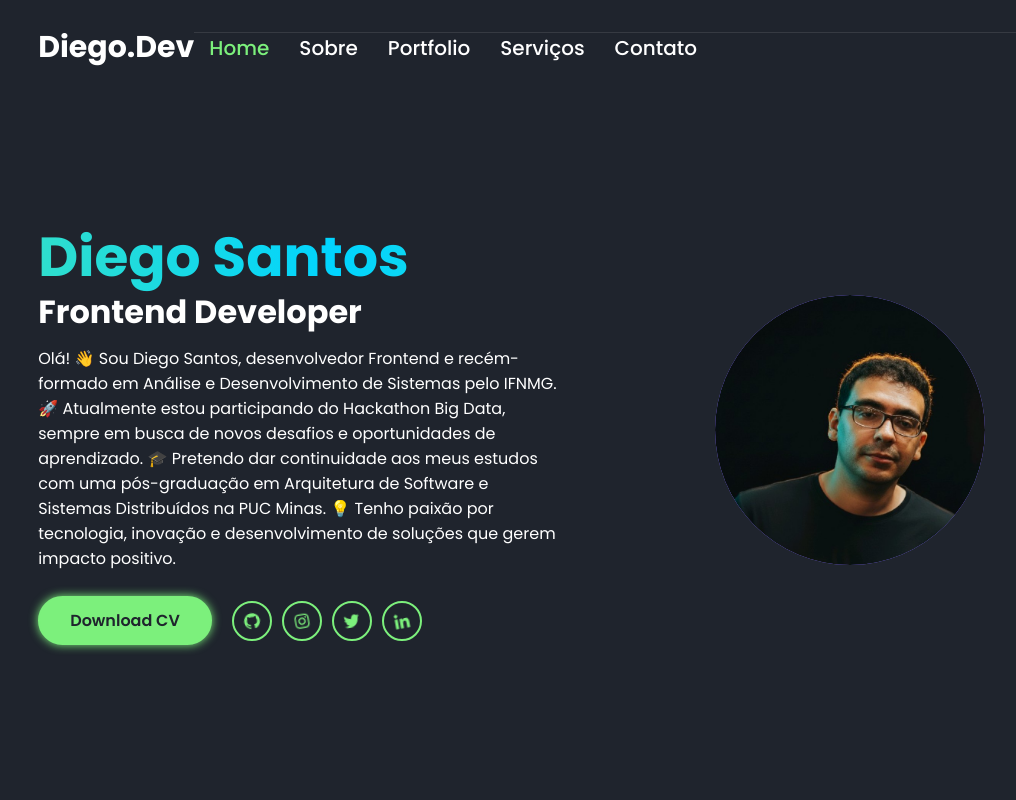
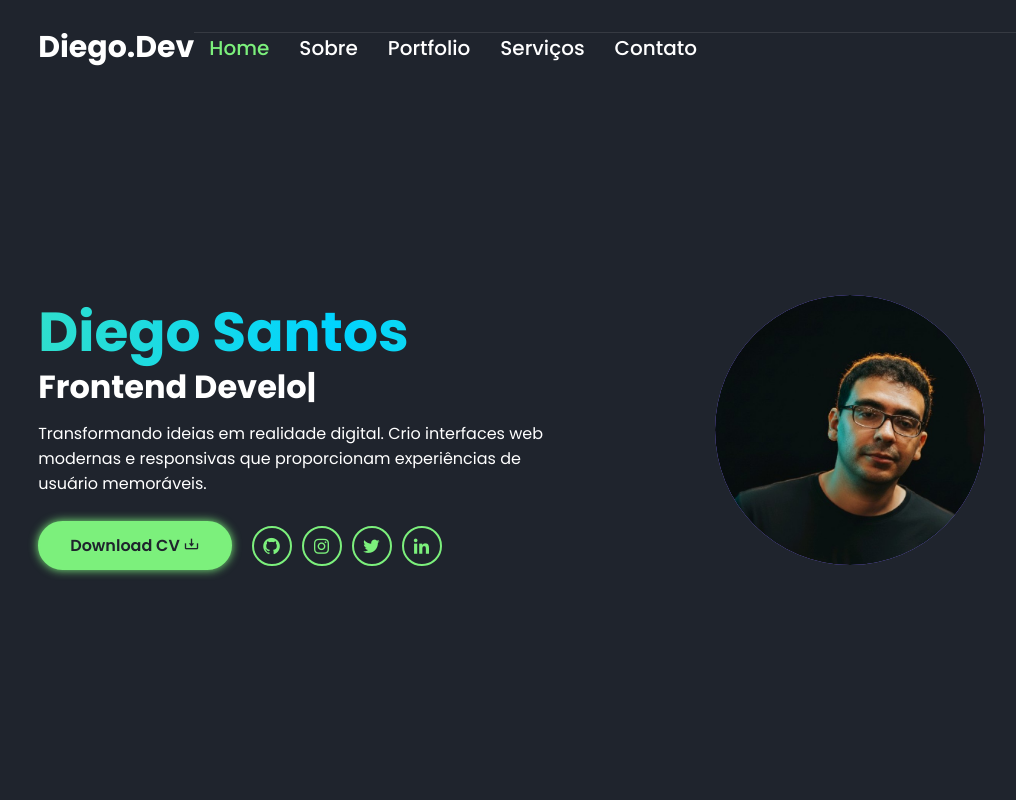
Before and after one commit to Diegodevops26/PortfolioDiego.Dev, a React (Vite) app: page / in a window 1280 px wide. Shown: the top 800 px of the page, without its empty margins (77-1093 px from the left). Built offline with nearby package versions, Linux system fonts and the light colour scheme.

Commit message:
Update home.tsx

```diff
--- a/src/components/home.tsx
+++ b/src/components/home.tsx
@@ -1,34 +1,82 @@
-import React from "react";
+import React, { useState, useEffect } from "react";
 import "../style.css";
 import 'boxicons/css/boxicons.min.css';
 
 const Home = () => {
+    // Lógica para o efeito de digitação
+    const [loopNum, setLoopNum] = useState(0);
+    const [isDeleting, setIsDeleting] = useState(false);
+    const [text, setText] = useState('');
+    const [delta, setDelta] = useState(200 - Math.random() * 100);
+    const toRotate = ['Frontend Developer', 'React Specialist', 'UI/UX Enthusiast', 'Data Explorer'];
+    const period = 2000;
+
+    useEffect(() => {
+        let ticker = setInterval(() => {
+            tick();
+        }, delta);
+
+        return () => { clearInterval(ticker) };
+    }, [text]);
+
+    const tick = () => {
+        let i = loopNum % toRotate.length;
+        let fullText = toRotate[i];
+        let updatedText = isDeleting ? fullText.substring(0, text.length - 1) : fullText.substring(0, text.length + 1);
+
+        setText(updatedText);
+
+        if (isDeleting) {
+            setDelta(prevDelta => prevDelta / 2);
+        }
+
+        if (!isDeleting && updatedText === fullText) {
+            setIsDeleting(true);
+            setDelta(period);
+        } else if (isDeleting && updatedText === '') {
+            setIsDeleting(false);
+            setLoopNum(loopNum + 1);
+            setDelta(300);
+        }
+    }
+
     return (
         <section className="home" id="home">
             <div className="home-info">
                 <h1>Diego Santos</h1>
-                <h2>Frontend Developer</h2>
-               <p>
-             Olá! 👋 Sou Diego Santos, desenvolvedor Frontend e recém-formado em Análise e Desenvolvimento de Sistemas pelo IFNMG.
-            🚀 Atualmente estou participando do Hackathon Big Data, sempre em busca de novos desafios e oportunidades de aprendizado.
-            🎓 Pretendo dar continuidade aos meus estudos com uma pós-graduação em Arquitetura de Software e Sistemas Distribuídos na PUC Minas.
-            💡 Tenho paixão por tecnologia, inovação e desenvolvimento de soluções que gerem impacto positivo.
-              </p>
+
+                {/* O h2 agora renderiza o texto do nosso Hook */}
+                <h2>{text}<span className="blinking-cursor">|</span></h2>
+
+                <p>
+                    Transformando ideias em realidade digital. Crio interfaces web modernas e responsivas que proporcionam experiências de usuário memoráveis.
+                </p>
 
                 <div className="btn-sci">
-                    <a href="https://drive.google.com/file/d/1Y4mzNiebI169DR34hh9YUoonzExcVvqN/view?usp=sharing" className="btn">Download CV</a>
+                    <a href="https://drive.google.com/file/d/1Y4mzNiebI169DR34hh9YUoonzExcVvqN/view?usp=sharing" className="btn" target="_blank" rel="noopener noreferrer">
+                        Download CV <i className='bx bx-download'></i>
+                    </a>
                     <div className="sci">
-                        <a href="https://github.com/Diegodevops26"><i className='bx bxl-github bx-tada'></i></a>
-                        <a href="https://www.instagram.com/diego_santos.dev/"><i className='bx bxl-instagram bx-tada'></i></a>
-                        <a href="https://twitter.com/DiegoSantosDev"><i className='bx bxl-twitter bx-tada'></i></a>
-                        <a href="https://www.linkedin.com/in/diego-santos-83b109157/"><i className='bx bxl-linkedin bx-tada'></i> </a>
+                        {/* Mantemos as melhorias nos ícones */}
+                        <a href="https://github.com/Diegodevops26" target="_blank" rel="noopener noreferrer">
+                            <i className='bx bxl-github bx-tada-hover'></i>
+                        </a>
+                        <a href="https://www.instagram.com/diego_santos.dev/" target="_blank" rel="noopener noreferrer">
+                            <i className='bx bxl-instagram bx-tada-hover'></i>
+                        </a>
+                        <a href="https://twitter.com/DiegoSantosDev" target="_blank" rel="noopener noreferrer">
+                            <i className='bx bxl-twitter bx-tada-hover'></i>
+                        </a>
+                        <a href="https://www.linkedin.com/in/diego-santos-83b109157/" target="_blank" rel="noopener noreferrer">
+                            <i className='bx bxl-linkedin bx-tada-hover'></i>
+                        </a>
                     </div>
                 </div>
             </div>
             <div className="home-img">
                 <div className="img-box">
                     <div className="img-item">
-                        <img src="/DiegoDev.jpg" alt="Minha imagem"/>
+                        <img src="/DiegoDev.jpg" alt="Foto de Diego Santos em seu ambiente de trabalho" />
                     </div>
                 </div>
             </div>
```
